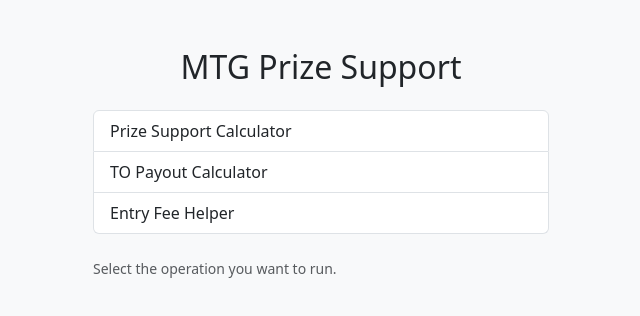
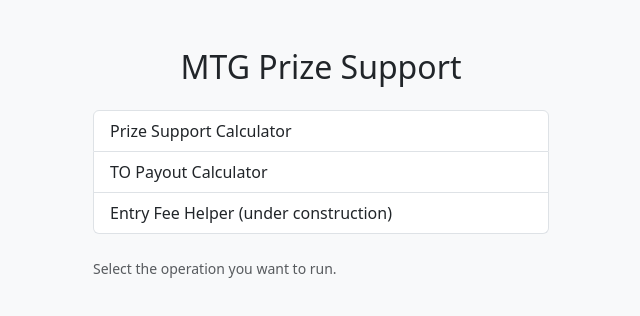
Before and after one commit to SarahFreemz/mtg-prize-support, a website: page src/public/index.html in a window 1280 px wide. Shown: the whole page, without its empty margins (319-959 px from the left). Drawn offline with nearby package versions, Linux system fonts and the light colour scheme.

Commit message:
modified:   src/public/index.html

```diff
--- a/src/public/index.html
+++ b/src/public/index.html
@@ -12,7 +12,7 @@
     <div class="list-group">
       <a href="/prize" class="list-group-item list-group-item-action">Prize Support Calculator</a>
       <a href="/to-payout" class="list-group-item list-group-item-action">TO Payout Calculator</a>
-      <a href="/entry-fee" class="list-group-item list-group-item-action">Entry Fee Helper</a>
+      <a href="/entry-fee" class="list-group-item list-group-item-action">Entry Fee Helper (under construction)</a>
     </div>
     <p class="mt-4 text-muted small">Select the operation you want to run.</p>
   </div>
```
